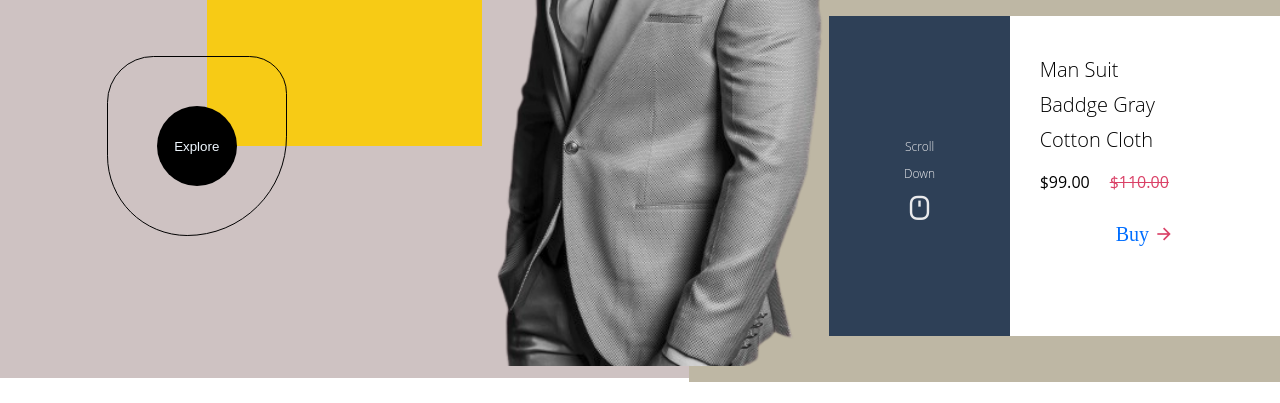
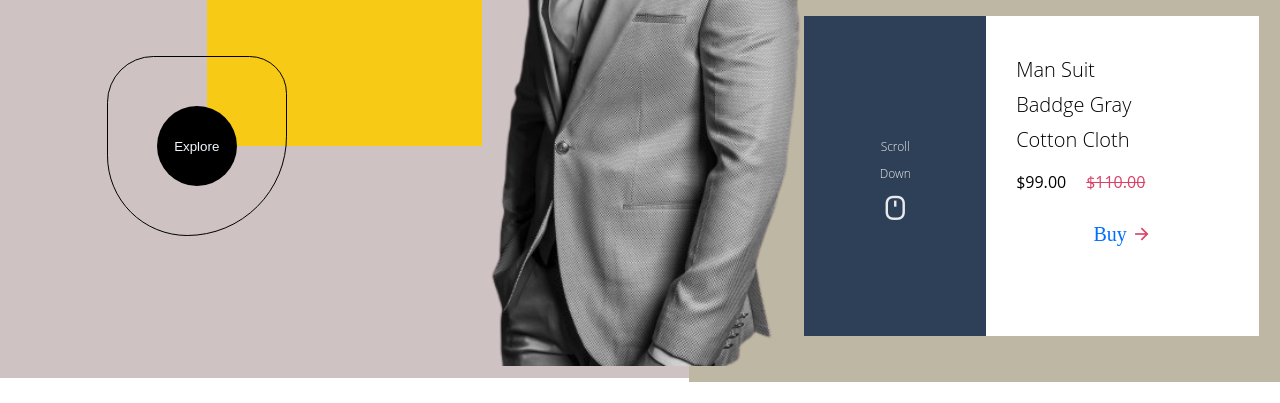
Before and after one commit to sulaiman0313/Clothing-Brand, a plain HTML site: page index.html in a window 1280 px wide. Shown: the part 407-810 px from the top of the page. Drawn offline with nearby package versions, Linux system fonts and the light colour scheme.

Commit message:
+470 width

```diff
--- a/style.css
+++ b/style.css
@@ -88,7 +88,7 @@ span{
 .right img{
     margin-left: -300px;
     height: 700px;
-    width: 500px;
+    width: 470px;
 
 }
 .blank h2{
```
